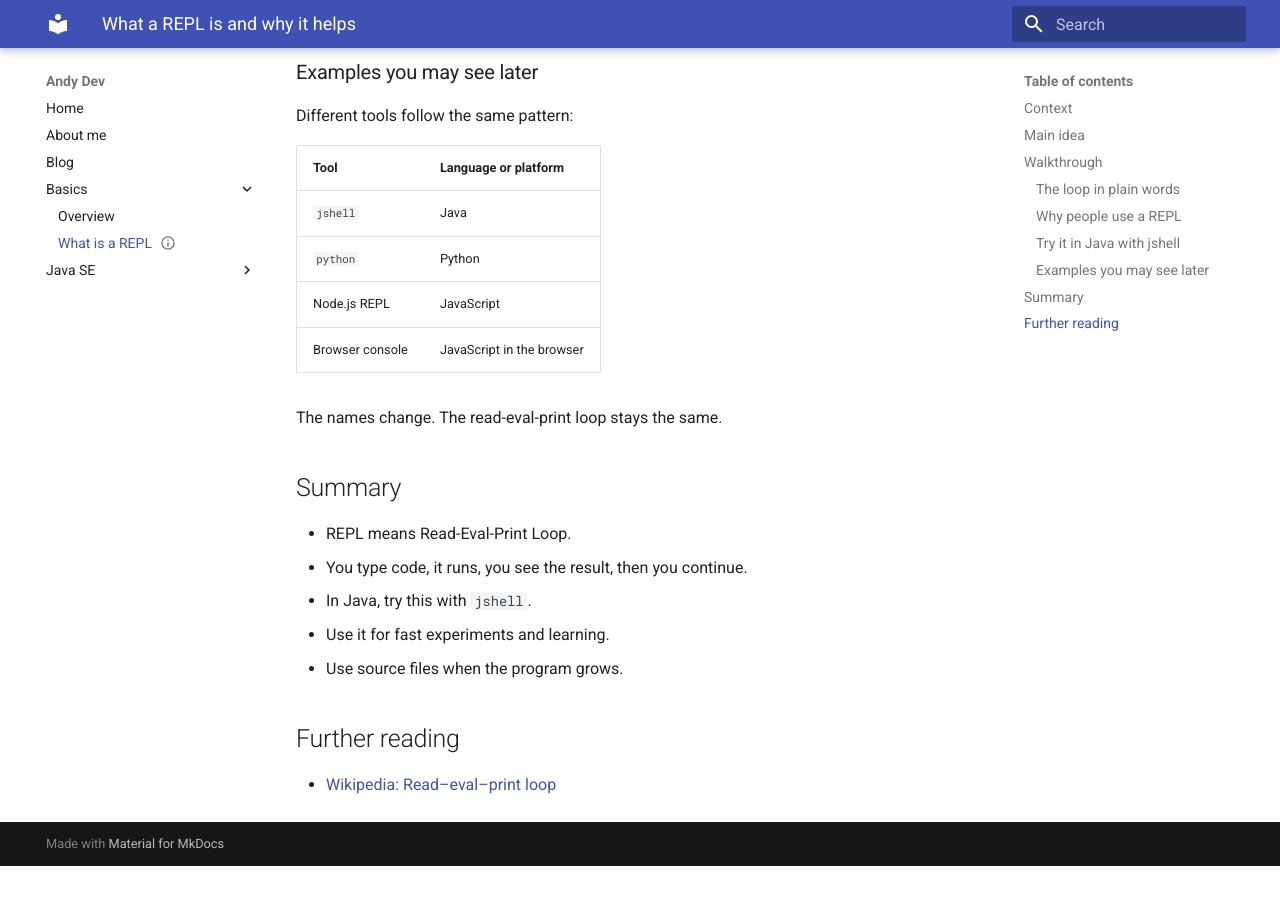
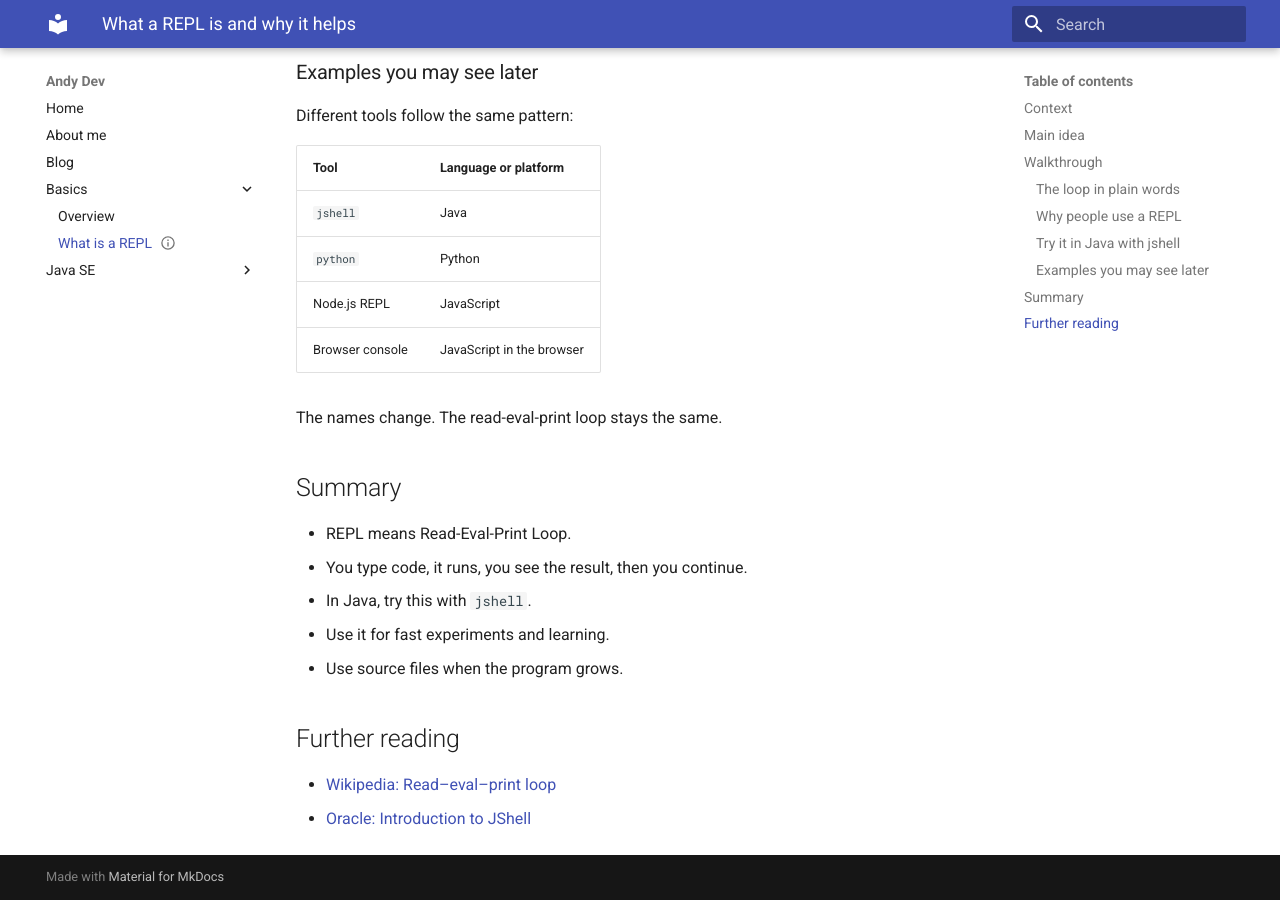
Before and after one commit to AFelipeTrujillo/AFelipeTrujillo.github.io, an MkDocs documentation site: the page built from docs/basics/what-is-a-repl.md, in a window 1280 px wide and 900 px high, scrolled down 1708 px. Built offline with MkDocs 1.6.1 and Material for MkDocs 9.7.7, drawn with Linux system fonts in a browser that asks for light colours; before the commit the page ends 2574 px from its top, so only the background shows below that.

Commit message:
docs: link Oracle JShell docs from REPL note
Add a further-reading link for beginners who want to explore jshell.

Co-authored-by: Andrés Felipe Trujillo <AFelipeTrujillo@users.noreply.github.com>

```diff
--- a/docs/basics/what-is-a-repl.md
+++ b/docs/basics/what-is-a-repl.md
@@ -100,3 +100,4 @@ The names change. The read-eval-print loop stays the same.
 ## Further reading
 
 - [Wikipedia: Read–eval–print loop](https://en.wikipedia.org/wiki/Read%E2%80%93eval%E2%80%93print_loop)
+- [Oracle: Introduction to JShell](https://docs.oracle.com/en/java/javase/17/jshell/introduction-jshell.html)
```
